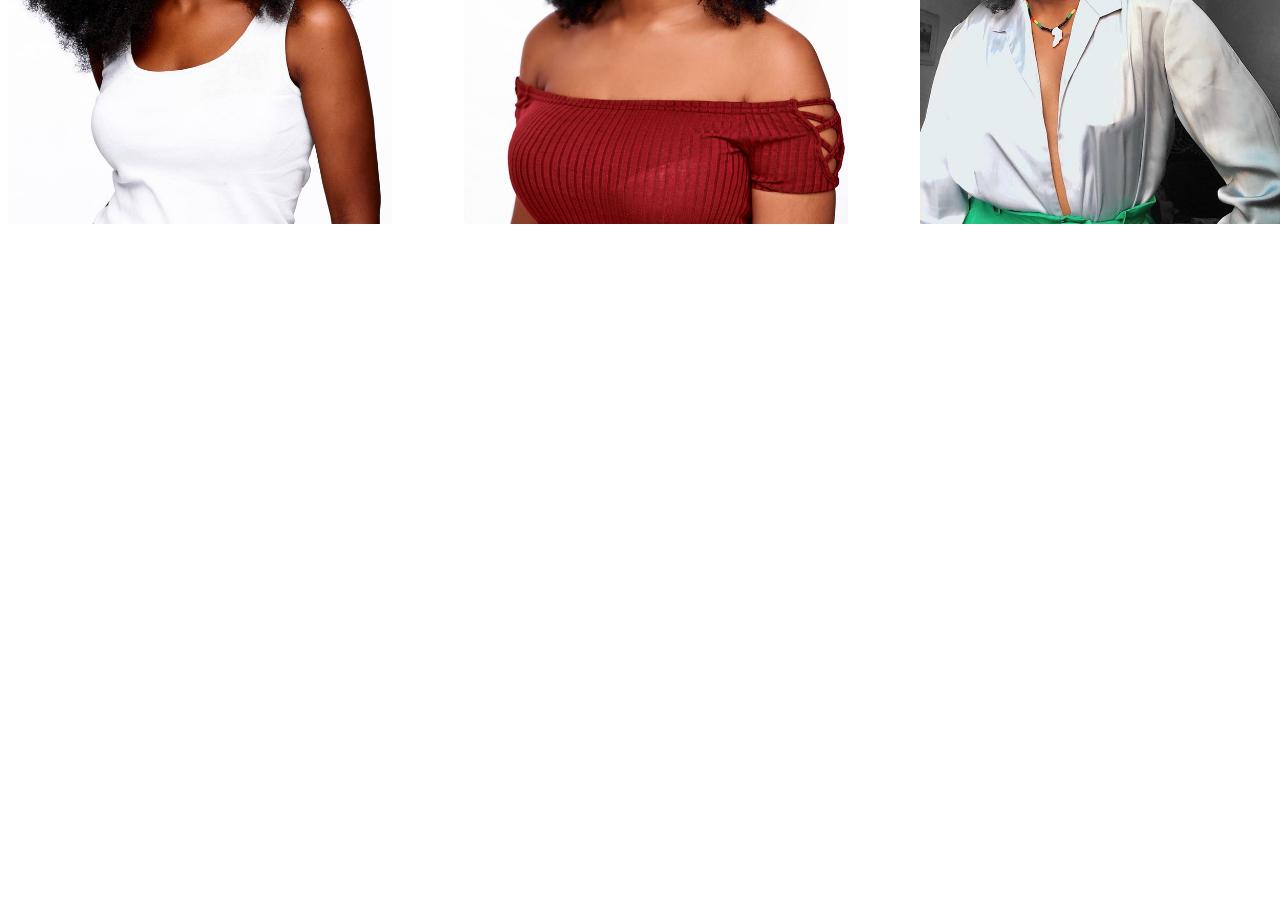
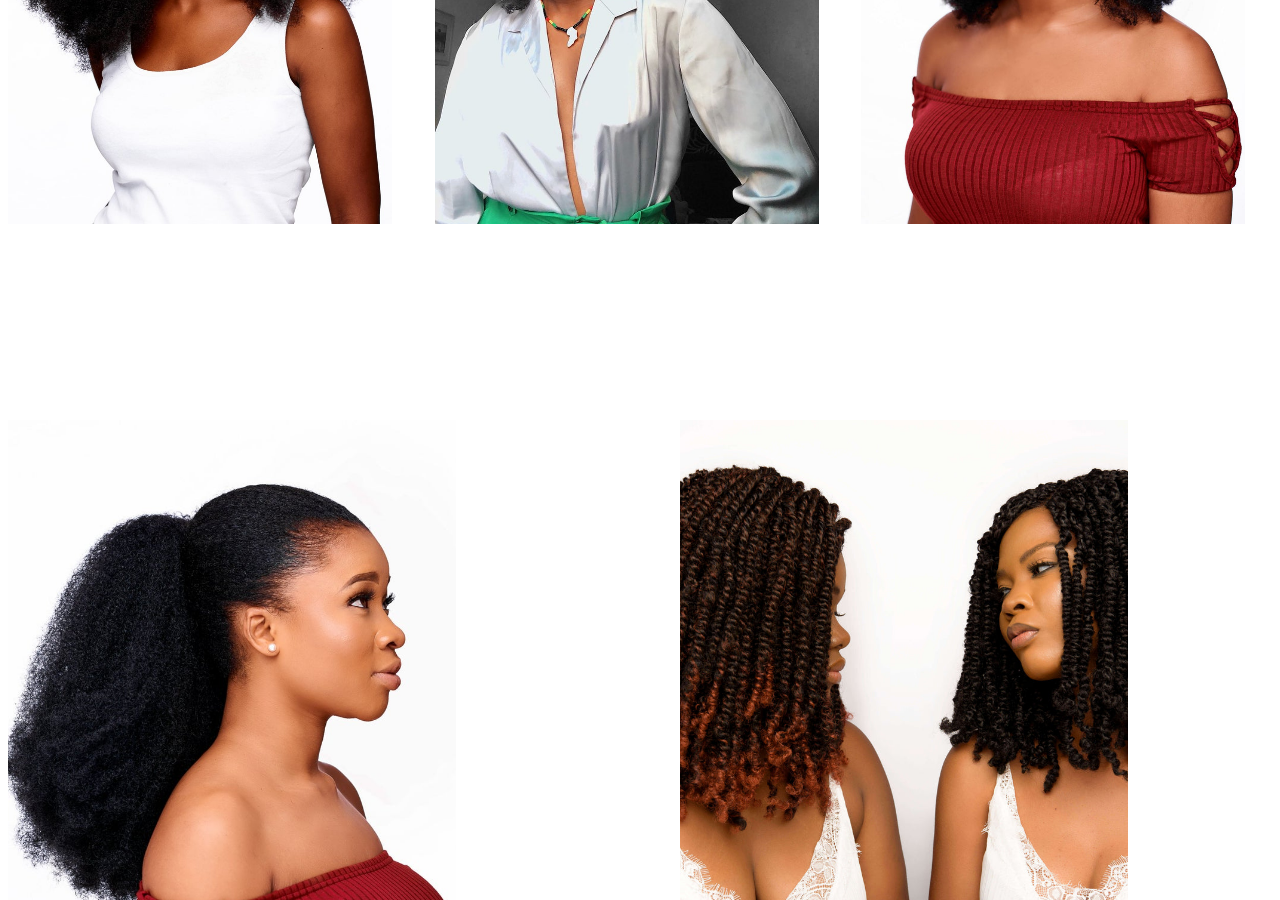
Before and after one commit to ejiogurobert/natural-girl-wigs, a plain HTML site: page index.html in a window 1280 px wide. Shown: the part 1057-1957 px from the top of the page. Before the commit the page ends 1357 px from the top, so only its background shows below. Drawn offline with Linux system fonts and the light colour scheme.

Commit message:
added section four background

```diff
--- a/index.css
+++ b/index.css
@@ -18,11 +18,13 @@
 }
 .section-two {
     margin-bottom: 4rem;
+    /* height: 60vh; */
 }
 .section-three {
 display: grid;
 grid-template-columns: repeat(3, 1fr);
-grid-gap: 4.5rem;
+grid-gap: 1rem;
+/* margin-bottom: 3rem; */
 }
 .section-three_img {
     width: 30vw;
@@ -30,5 +32,14 @@ grid-gap: 4.5rem;
 }
 .potrait {
     width: 100%;
-    /* height: 100%; */
 }
+.section-four {
+    display: grid;
+    grid-template-columns: repeat(2, 1fr);
+    grid-gap: 5rem;
+    margin-top: 8rem;
+}
+.section-four_img {
+    width: 35vw;
+    height: 35vh;
+}
--- a/index.html
+++ b/index.html
@@ -25,7 +25,9 @@
         <span>USB</span>
       </div>
     </section>
+
     <!-- ------------------section one-------------------- -->
+
     <section class="section-one">
       <span>Shop Wig Styles</span>
       <span>Shop Textures</span>
@@ -35,11 +37,15 @@
       <span>Search</span>
       <span>Hair Quiz</span>
     </section>
+
     <!-- ---------------section two-------------------- -->
+
     <section class="section-two">
       <img src="./img/BFCM_1400x.png" alt="section_two_background" />
     </section>
+
     <!-- -----------section three-------------- -->
+
     <section class="section-three">
       <div class="section-three_img">
         <img
@@ -51,19 +57,37 @@
       <div class="section-three_img">
         <img
           class="potrait"
-          src="./img/Afro_Kinky_Upart_Wig_Profile_Picture_1297x1800_dc2696bd-af8c-4d75-b512-7f5b4f1b8077_750x960_crop_center.jpg"
+          src="./img/faux_naturale_clip_ins_750x960_crop_center.jpg"
           alt=""
         />
       </div>
       <div class="section-three_img">
         <img
           class="potrait"
-          src="./img/faux_naturale_clip_ins_750x960_crop_center.jpg"
+          src="./img/Afro_Kinky_Upart_Wig_Profile_Picture_1297x1800_dc2696bd-af8c-4d75-b512-7f5b4f1b8077_750x960_crop_center.jpg"
           alt=""
         />
       </div>
     </section>
-    <section class="section-four"></section>
+
+    <!-- -------------------section four----------------- -->
+
+    <section class="section-four">
+      <div class="section-four_img">
+        <img
+          class="potrait"
+          src="./img/Curly_Girl_Ponytail_Profile_picture_750x960_crop_center.jpg"
+          alt=""
+        />
+      </div>
+      <div class="section-four_img">
+        <img
+          class="potrait"
+          src="./img/Campaign_Photo_for_Twists_750x960_crop_center.jpg"
+          alt=""
+        />
+      </div>
+    </section>
     <section class="section-five"></section>
     <section class="section-six"></section>
     <section class="section-seven"></section>
```
Also changed, not shown: img/Campaign_Photo_for_Twists_750x960_crop_center.jpg (added).
